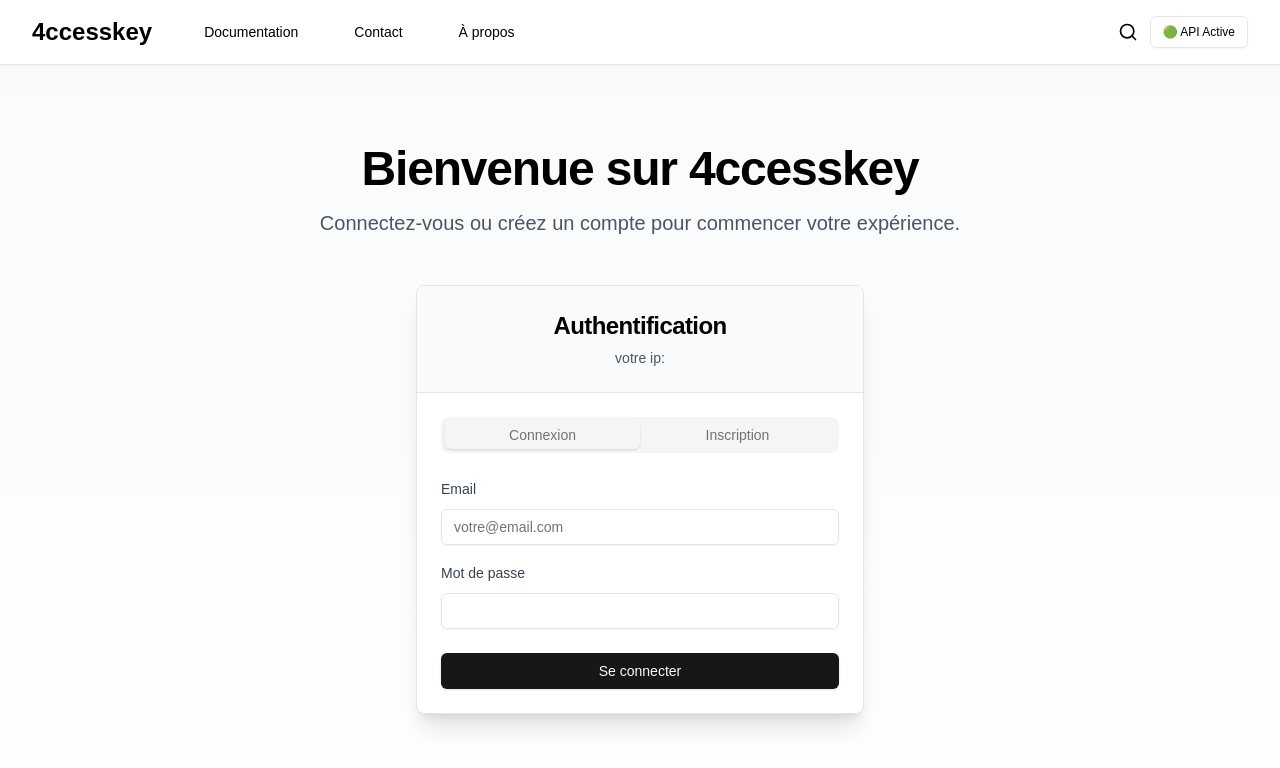
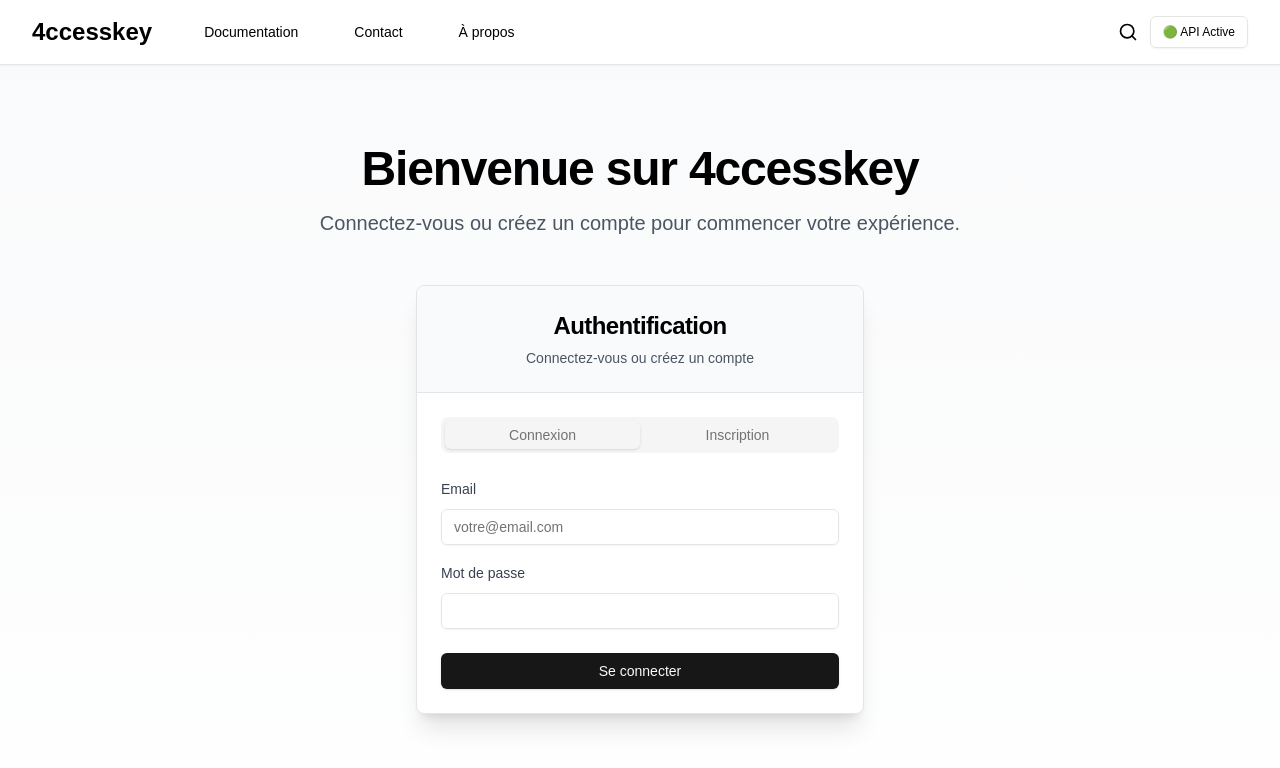
Before and after one commit to apoo3301/4ccessKey, a Next.js app in the folder client/: page / in a window 1280 px wide. Shown: the top 768 px of the page. Built offline with nearby package versions, Linux system fonts and the light colour scheme.

Commit message:
get ip function

```diff
--- a/client/src/app/page.tsx
+++ b/client/src/app/page.tsx
@@ -53,7 +53,7 @@ export default function AuthPage() {
             <Card className="w-full max-w-md mx-auto bg-white shadow-xl rounded-lg overflow-hidden">
               <CardHeader className="p-6 bg-gray-50 border-b">
                 <CardTitle className="text-2xl font-bold text-center text-black">Authentification</CardTitle>
-                <CardDescription className="text-center text-gray-600">votre ip:</CardDescription>
+                <CardDescription className="text-center text-gray-600">Connectez-vous ou créez un compte</CardDescription>
               </CardHeader>
               <CardContent className="p-6">
                 <Tabs defaultValue="login" className="w-full">
```
Also changed, not shown: client/src/lib/getServerSide.ts (added, +11 -0 lines).
